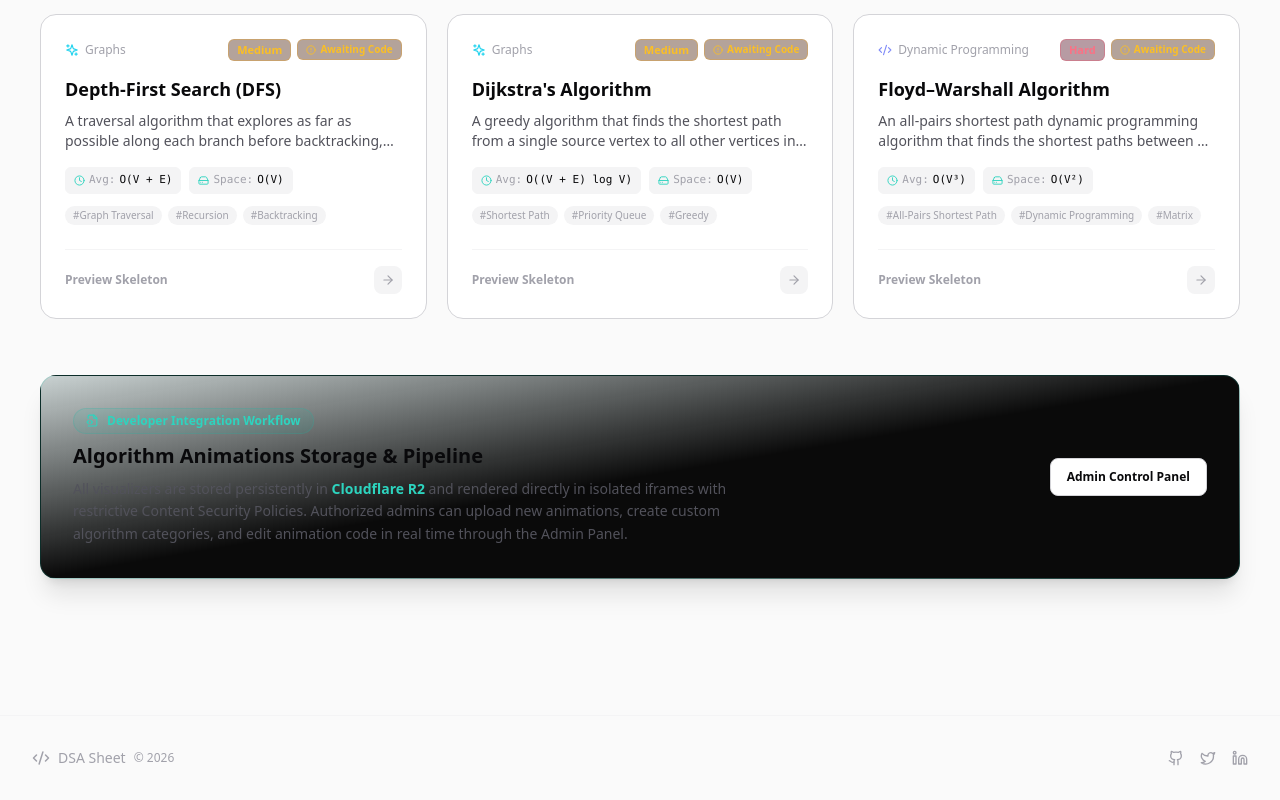
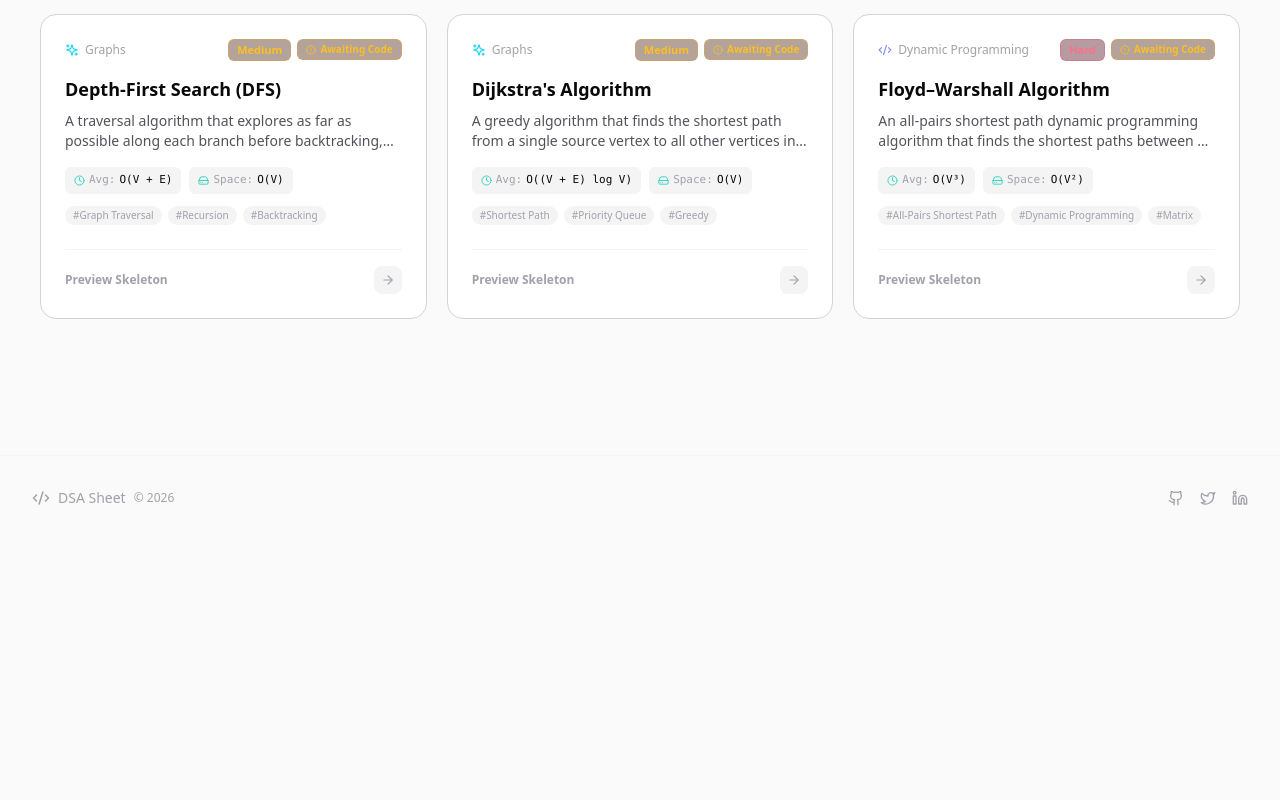
Before and after one commit to deepak2k03/Deepak-s-DSA-Sheet, a React (Vite) app in the folder client/: page /visualizers in a window 1280 px wide. Shown: the part 1121-1921 px from the top of the page. After the commit the page ends 1661 px from the top, so only its background shows below. Built offline with nearby package versions, Linux system fonts and the light colour scheme; no server answers.

Commit message:
remove unnecessary admin panel link from visualizer page

```diff
--- a/client/src/pages/VisualizersPage.tsx
+++ b/client/src/pages/VisualizersPage.tsx
@@ -12,7 +12,6 @@ import {
   Layers,
   CheckCircle2,
   AlertCircle,
-  FileCode2,
   FolderTree,
   RotateCcw,
   GitCommit,
@@ -252,34 +251,6 @@ const VisualizersPage: React.FC = () => {
             ))}
           </div>
         )}
-
-        {/* Developer Integration Callout Box */}
-        <section className="mt-14 rounded-2xl border border-teal-500/20 bg-gradient-to-br from-teal-950/20 via-[#0a0a0a] to-[#0a0a0a] p-6 sm:p-8 shadow-xl">
-          <div className="flex flex-col lg:flex-row lg:items-center justify-between gap-6">
-            <div className="space-y-2">
-              <div className="inline-flex items-center gap-2 rounded-full bg-teal-500/10 px-3 py-1 text-xs font-bold text-teal-400 border border-teal-500/20">
-                <FileCode2 size={13} />
-                Developer Integration Workflow
-              </div>
-              <h2 className="text-xl font-bold text-[var(--text-primary)]">
-                Algorithm Animations Storage & Pipeline
-              </h2>
-              <p className="text-sm text-[var(--text-secondary)] max-w-2xl leading-relaxed">
-                All visualizers are stored persistently in{' '}
-                <strong className="text-teal-400">Cloudflare R2</strong> and rendered directly in isolated iframes with restrictive Content Security Policies. Authorized admins can upload new animations, create custom algorithm categories, and edit animation code in real time through the Admin Panel.
-              </p>
-            </div>
-
-            <div className="shrink-0 flex items-center gap-3">
-              <Link
-                to="/admin"
-                className="button-secondary text-xs font-semibold !py-2.5 !px-4"
-              >
-                Admin Control Panel
-              </Link>
-            </div>
-          </div>
-        </section>
       </main>
 
       <Footer />
```
